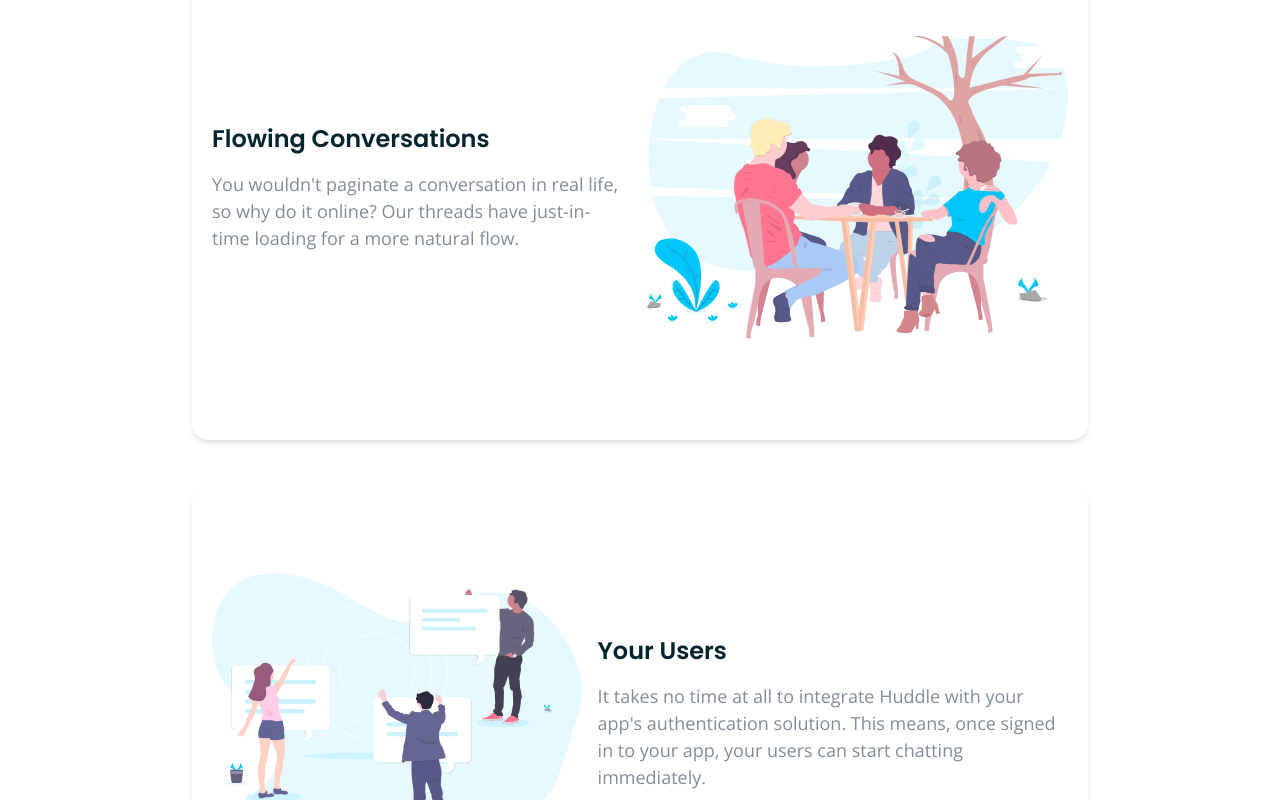
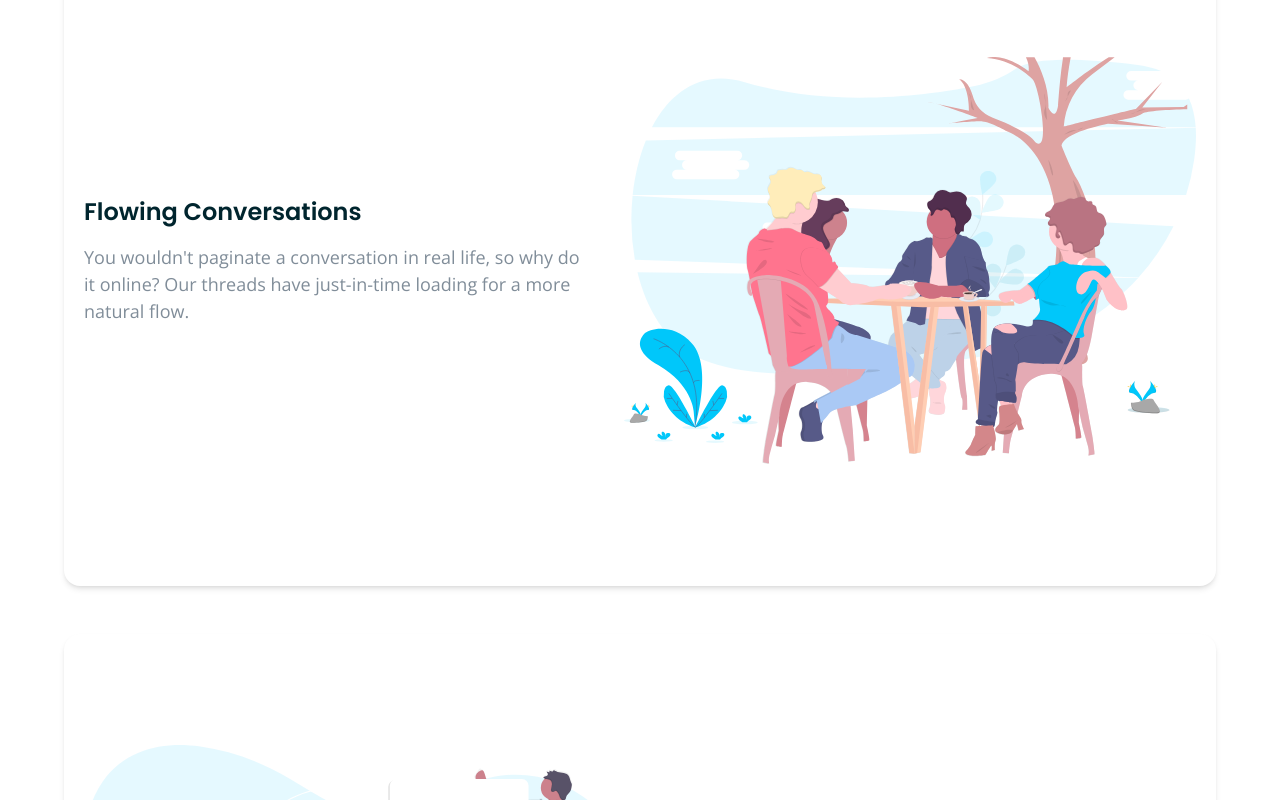
Before and after one commit to ExploryKod/huddle-landing-page, a Next.js app: page / in a window 1280 px wide. Shown: the part 820-1620 px from the top of the page. Built offline with nearby package versions, Linux system fonts and the light colour scheme.

Commit message:
refactor(seo&accessibility): headings hierarchy, semantic tag and accessibility label fixed

```diff
--- a/app/_components/atomes/CtaButton.tsx
+++ b/app/_components/atomes/CtaButton.tsx
@@ -12,7 +12,7 @@ export default function CtaButton({ children, variant = "primary" }:
     };
 
     return (
-      <button className={`${styles} ${variants[variant]}`}>
+      <button type="button" className={`${styles} ${variants[variant]}`}>
         {children}
       </button>
     );
--- a/app/_components/molecules/BannerImageText.tsx
+++ b/app/_components/molecules/BannerImageText.tsx
@@ -5,15 +5,14 @@ import CtaButton from "../atomes/CtaButton";
 export default function BannerImageText({ imageUrl, title, subtitle, description, imagePosition = "left" }:
     { imageUrl: string, title: string, subtitle: string, description: string, imagePosition: "left" | "right" }) {
     return (
-        <div className={`image-text flex flex-col-reverse gap-y-10 md:gap-x-10 ${imagePosition === "right" ? "md:flex-row-reverse" : "md:flex-row"}`}>
+        <article className={`image-text flex flex-col-reverse gap-y-10 md:gap-x-10 ${imagePosition === "right" ? "md:flex-row-reverse" : "md:flex-row"}`}>
             <ImageContainer objectFit="image-contain">
                 <Image src={imageUrl} alt={title} width={600} height={400} className="w-full h-full object-cover object-top" />
             </ImageContainer>
             <div className="content flex flex-col gap-y-5 md:pt-10">
                 <div className="flex flex-col gap-y-5">
                     <div>
-                        <h2 className="heading-card text-center md:text-left">{title}</h2>
-                        <h3 className="heading-card text-center md:text-left">{subtitle}</h3>
+                        <h1 className="heading-card text-center md:text-left">{title} <br /> {subtitle}</h1>
                     </div>
 
                     <p className="body-copy text-center md:text-left">{description}</p>
@@ -22,6 +21,6 @@ export default function BannerImageText({ imageUrl, title, subtitle, description
                     <CtaButton variant="primary">Get Started For Free</CtaButton>
                 </div>
             </div>
-        </div>
+        </article>
     );
 }
--- a/app/_components/molecules/CtaCard.tsx
+++ b/app/_components/molecules/CtaCard.tsx
@@ -3,7 +3,8 @@ import CtaButton from "@components/atomes/CtaButton";
 export default function CtaCard({ title, description, buttonText }:
     { title: string, description: string, buttonText: string }) {
     return (
-        <div className="shadow-md mx-auto w-full min-w-[280px] max-w-lg z-10 bg-white rounded-2xl p-8 flex flex-col items-center justify-center gap-5">
+        <div className="shadow-md mx-auto w-full min-w-[280px] max-w-3xl z-10 bg-white rounded-2xl p-8
+        flex flex-col items-center justify-center gap-5">
             <div className="flex flex-col items-center justify-center gap-5">
                 <h2 className="heading-card">{title}</h2>
                 <p className="body-copy">{description}</p>
--- a/app/_components/molecules/ImageText.tsx
+++ b/app/_components/molecules/ImageText.tsx
@@ -4,15 +4,15 @@ import ImageContainer from "./ImageContainer";
 export default function ImageText({ imageUrl, title, description, imagePosition = "left" }:
     { imageUrl: string, title: string, description: string, imagePosition: "left" | "right" }) {
     return (
-        <div className={`max-w-4xl px-5 py-10 mx-auto shadow-md rounded-2xl bg-white image-text
-        flex items-center gap-x-4 ${imagePosition === "right" ? "flex-row-reverse" : "flex-row"}`}>
+        <article className={`max-w-6xl px-5 py-10 mx-auto shadow-md rounded-2xl bg-white image-text
+        flex items-center gap-x-10 ${imagePosition === "right" ? "sm:flex-row-reverse flex-col" : "sm:flex-row flex-col"}`}>
             <ImageContainer objectFit="image-contain">
                 <Image src={imageUrl} alt={title} width={600} height={400} className="w-full h-full object-cover object-center" />
             </ImageContainer>
-            <div className="content flex flex-col gap-4">
+            <div className="content flex flex-col gap-4 max-w-[500px]">
                 <h2 className="heading-card">{title}</h2>
                 <p className="body-copy">{description}</p>
             </div>
-        </div>
+        </article>
     );
 }
--- a/app/_components/sections/HeroBanner.tsx
+++ b/app/_components/sections/HeroBanner.tsx
@@ -4,8 +4,14 @@ import BannerImageText from "@components/molecules/BannerImageText";
 export default function HeroBanner() {
     return (
         <>
-            <Image src="/background/bg-hero-desktop.svg" alt="Huddle" width={100} height={100}
-            className="absolute -top-(--header-height) left-0 image-cover w-full -z-10" />
+            <Image
+                src="/background/bg-hero-desktop.svg"
+                alt=""
+                aria-hidden
+                width={100}
+                height={100}
+                className="absolute -top-(--header-height) left-0 image-cover w-full -z-10"
+            />
             <div className="section-container flex flex-col items-center justify-center">
                 <BannerImageText imageUrl="/illustrations/illustration-mockups.svg"
                 title="Build The Community"
--- a/app/_components/sections/Section.tsx
+++ b/app/_components/sections/Section.tsx
@@ -1,5 +1,5 @@
 import React from "react";
 
 export function Section({ children, classNames }: { children: React.ReactNode, classNames?: string }): React.ReactElement {
-  return <section className={`section-container ${classNames}`}>{children}</section>;
+  return <section className={`section-container ${classNames ? classNames : ""}`}>{children}</section>;
 }
--- a/app/page.tsx
+++ b/app/page.tsx
@@ -8,19 +8,19 @@ export default function Home() {
     <main className="flex min-h-screen w-full flex-col">
             <HeroBanner />
     <div className="pt-16 flex flex-col gap-4 bg-white">
-      <Section>
+      <Section classNames="">
         <ImageText imageUrl="/illustrations/illustration-flowing-conversation.svg"
           title="Flowing Conversations"
           description="You wouldn't paginate a conversation in real life, so why do it online? Our threads have just-in-time loading for a more natural flow."
           imagePosition="right" />
       </Section>
-      <Section>
+      <Section classNames="">
         <ImageText imageUrl="/illustrations/illustration-your-users.svg"
           title="Your Users"
           description="It takes no time at all to integrate Huddle with your app's authentication solution. This means, once signed in to your app, your users can start chatting immediately."
           imagePosition="left" />
       </Section>
-      <Section>
+      <Section classNames="">
         <ImageText imageUrl="/illustrations/illustration-grow-together.svg"
           title="Grow Together"
           description="Generate meaningful discussions with your audience and build a strong, loyal community. Think of the insightful conversations you miss out on with a feedback form."
--- a/modules/app/react/layout/Footer.tsx
+++ b/modules/app/react/layout/Footer.tsx
@@ -27,7 +27,7 @@ export const Footer = () => {
                     </div>
 
                     <div className="footer-nav">
-                        <nav className="flex flex-col gap-y-5 lg:flex-row lg:gap-x-10">
+                        <nav className="flex flex-col gap-y-5 lg:flex-row lg:gap-x-10"   aria-label="Footer Navigation bar">
                             <ul className="flex flex-col gap-5">
                                 <li><Link href="#" className="text-white hover:underline focus:underline active:underline">About Us</Link></li>
                                 <li><Link href="#" className="text-white hover:underline focus:underline active:underline">What We Do</Link></li>
--- a/modules/app/react/layout/Header.tsx
+++ b/modules/app/react/layout/Header.tsx
@@ -7,6 +7,7 @@ export const Header: React.FC<{ className?: string }> = ({ className = "" }) =>
     <header className="pb-10 header-height w-full mx-auto bg-transparent">
     <nav
       className={`header-container flex flex-wrap items-center justify-between gap-4 w-full ${className}`.trim()}
+      aria-label="Header Navigation bar"
     >
       <div className="flex items-center gap-4">
         <Image src="/logo.svg" alt="Huddle" width={100} height={100} />
```
